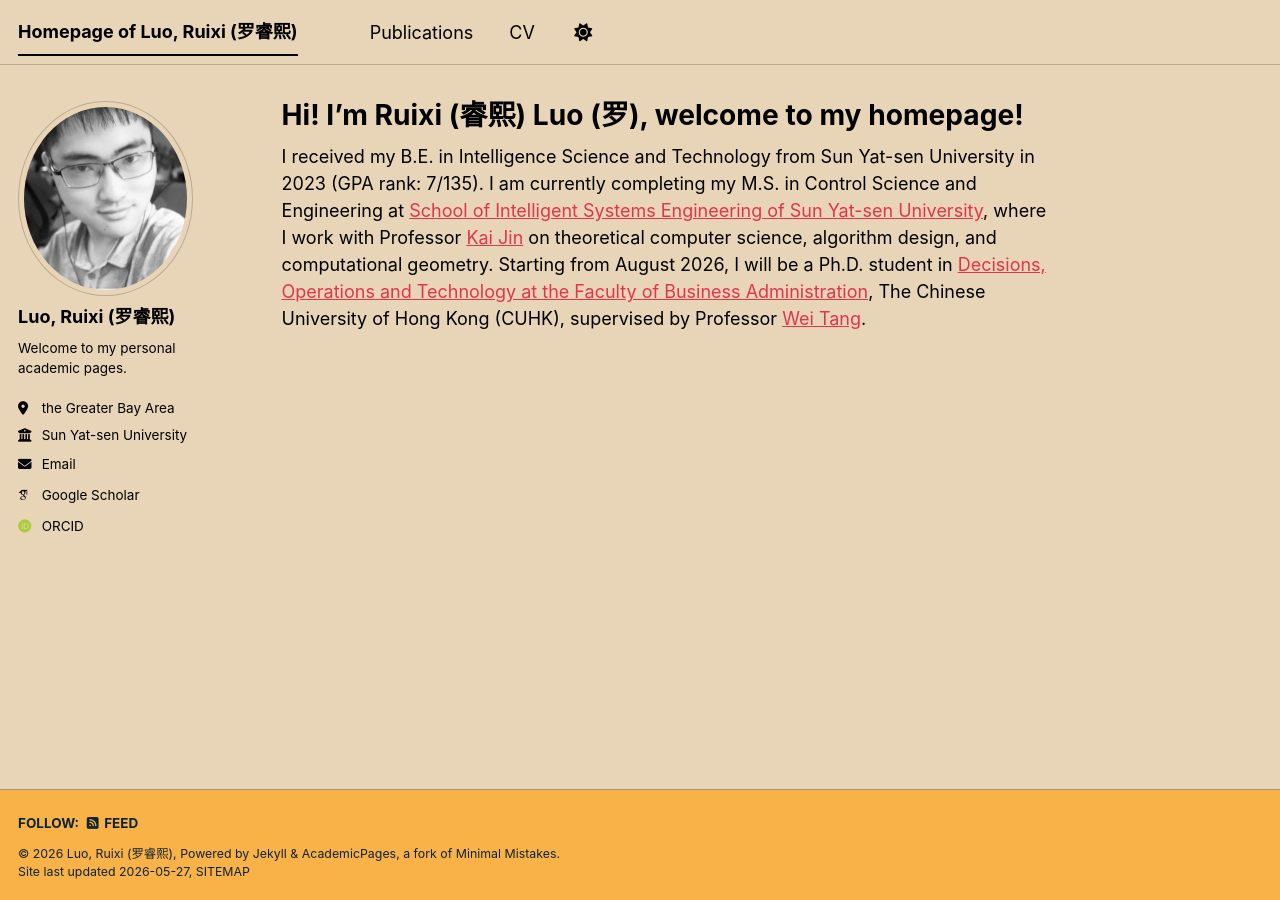
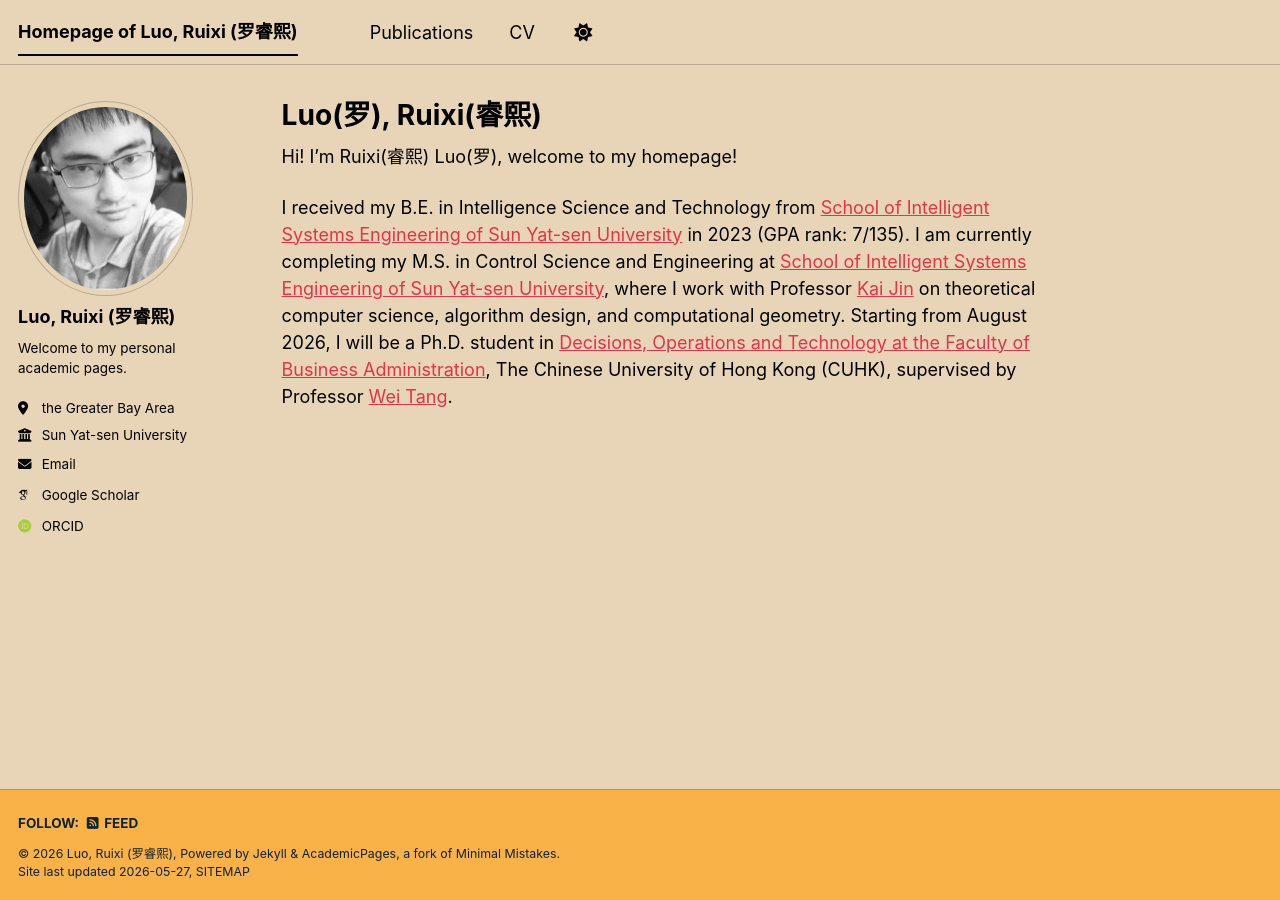
Before and after one commit to Ruixi-Luo/Ruixi-Luo.github.io, a Jekyll site: the page built from _pages/about.md, in a window 1280 px wide. Built offline with Jekyll 4.4.1, drawn with Linux system fonts in a browser that asks for light colours; some web fonts are replaced; a script bundle is joined from its source files by our own code; library files that are not in the unit come from our copies.

Commit message:
Update about.md

```diff
--- a/_pages/about.md
+++ b/_pages/about.md
@@ -1,10 +1,11 @@
 ---
 permalink: /
-title: "Hi! I’m Ruixi (睿熙) Luo (罗), welcome to my homepage!"
+title: "Luo(罗), Ruixi(睿熙)"
 author_profile: true
 redirect_from:
   - /about/
   - /about.html
 ---
+Hi! I’m Ruixi(睿熙) Luo(罗), welcome to my homepage!
 
-I received my B.E. in Intelligence Science and Technology from Sun Yat-sen University in 2023 (GPA rank: 7/135). I am currently completing my M.S. in Control Science and Engineering at [School of Intelligent Systems Engineering of Sun Yat-sen University](https://ise.sysu.edu.cn/), where I work with Professor [Kai Jin](https://cscjjk.github.io) on theoretical computer science, algorithm design, and computational geometry. Starting from August 2026, I will be a Ph.D. student in [Decisions, Operations and Technology at the Faculty of Business Administration](https://www.bschool.cuhk.edu.hk/departments/decisions-operations-and-technology/), The Chinese University of Hong Kong (CUHK), supervised by Professor [Wei Tang](https://wtang.org/).
+I received my B.E. in Intelligence Science and Technology from [School of Intelligent Systems Engineering of Sun Yat-sen University](https://ise.sysu.edu.cn/) in 2023 (GPA rank: 7/135). I am currently completing my M.S. in Control Science and Engineering at [School of Intelligent Systems Engineering of Sun Yat-sen University](https://ise.sysu.edu.cn/), where I work with Professor [Kai Jin](https://cscjjk.github.io) on theoretical computer science, algorithm design, and computational geometry. Starting from August 2026, I will be a Ph.D. student in [Decisions, Operations and Technology at the Faculty of Business Administration](https://www.bschool.cuhk.edu.hk/departments/decisions-operations-and-technology/), The Chinese University of Hong Kong (CUHK), supervised by Professor [Wei Tang](https://wtang.org/).
```
